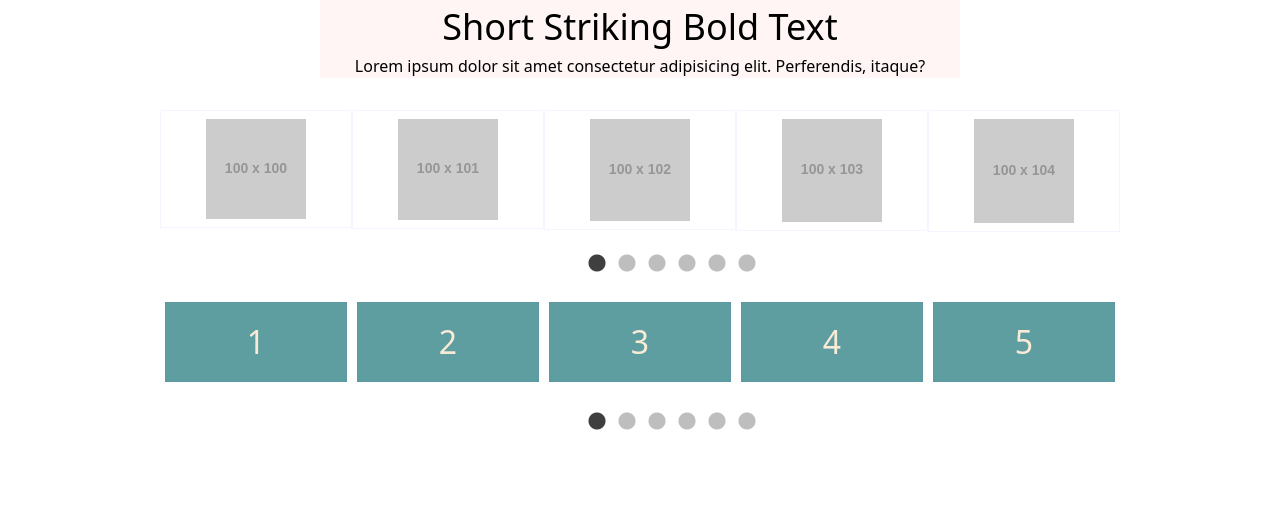
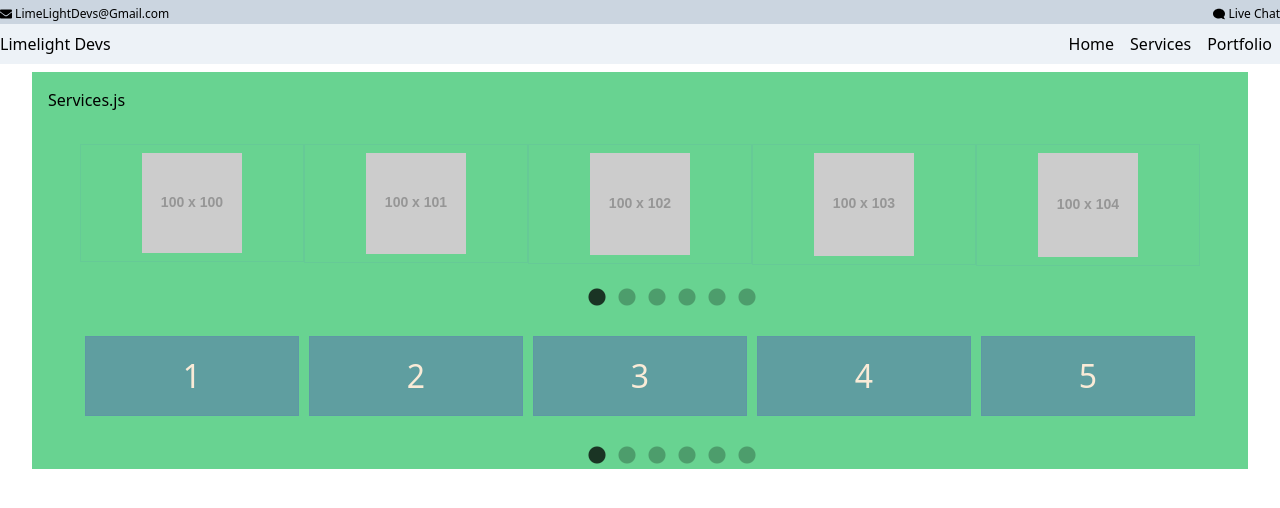
Before and after one commit to RonaldRusso94/LimeLightDevs, a Next.js app in the folder public/client/: page /services in a window 1280 px wide. Shown: the top 508 px of the page. Built offline with nearby package versions, Linux system fonts and the light colour scheme.

Commit message:
Changing to Functional Style Components

```diff
--- a/public/client/pages/services.js
+++ b/public/client/pages/services.js
@@ -1,7 +1,8 @@
 import ProjectCarousal from "../components/ProjectCarousal";
+import Layout from "../components/layout/Layout";
+import React, { Component } from "react";
 
-class carousalExample extends React.Component {
-  render() {
+const services = (props) =>{
   const images = [
     {
         "type": "image",
@@ -54,34 +55,15 @@ class carousalExample extends React.Component {
         "value": "6"
     },
   ]
-
   return (
-      <div className="centerAlign">
-        <div className=" text-center w-1/2 bg-red-100 px-4">
-          <h1 className=" text-4xl">Short Striking Bold Text</h1>
-          <p>
-            Lorem ipsum dolor sit amet consectetur adipisicing elit.
-            Perferendis, itaque?
-          </p>
+    <Layout>
+    <div className="md:mx-8 mx-1 bg-green-400 p-4">
+      Services.js
+      <ProjectCarousal slideValues={images} numberPerSlide="5" />
+      <ProjectCarousal slideValues={text} numberPerSlide="5" />
     </div>
-        <div className="w-4/5">
-            <ProjectCarousal slideValues={images} numberPerSlide="5"
-              onMouseEnter={() => console.log("test")}
-              onMouseLeave={() => console.log("test")}
-              onClick={() => console.log("test")}
-            />
-        </div>
-        <div className="w-4/5">
-            <ProjectCarousal slideValues={text} numberPerSlide="5"
-              onMouseEnter={() => console.log("test")}
-              onMouseLeave={() => console.log("test")}
-              onClick={() => console.log("test")}
-            />
-        </div>
-
-      </div>
+  </Layout>
   );
 }
-}
 
-export default carousalExample;
+export default services;
```
Lines whose indentation alone changed are shown as unchanged.
